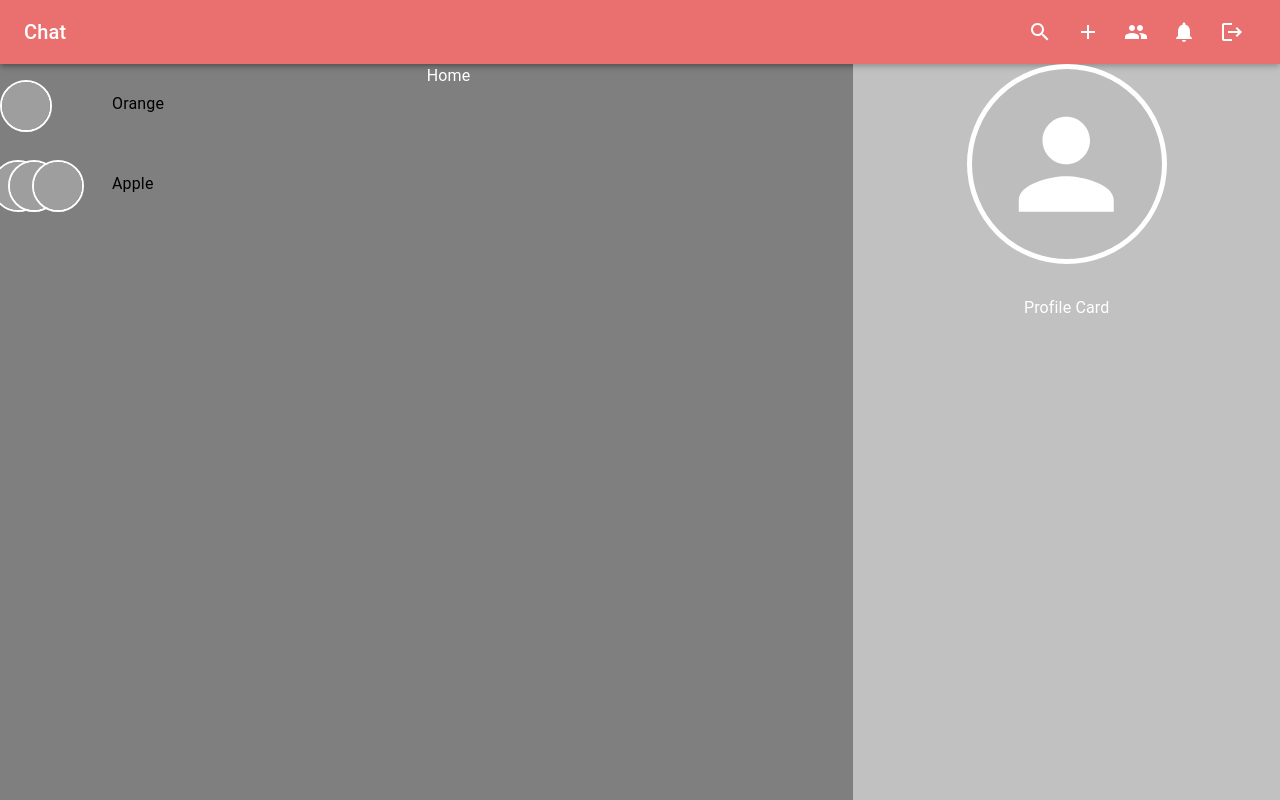
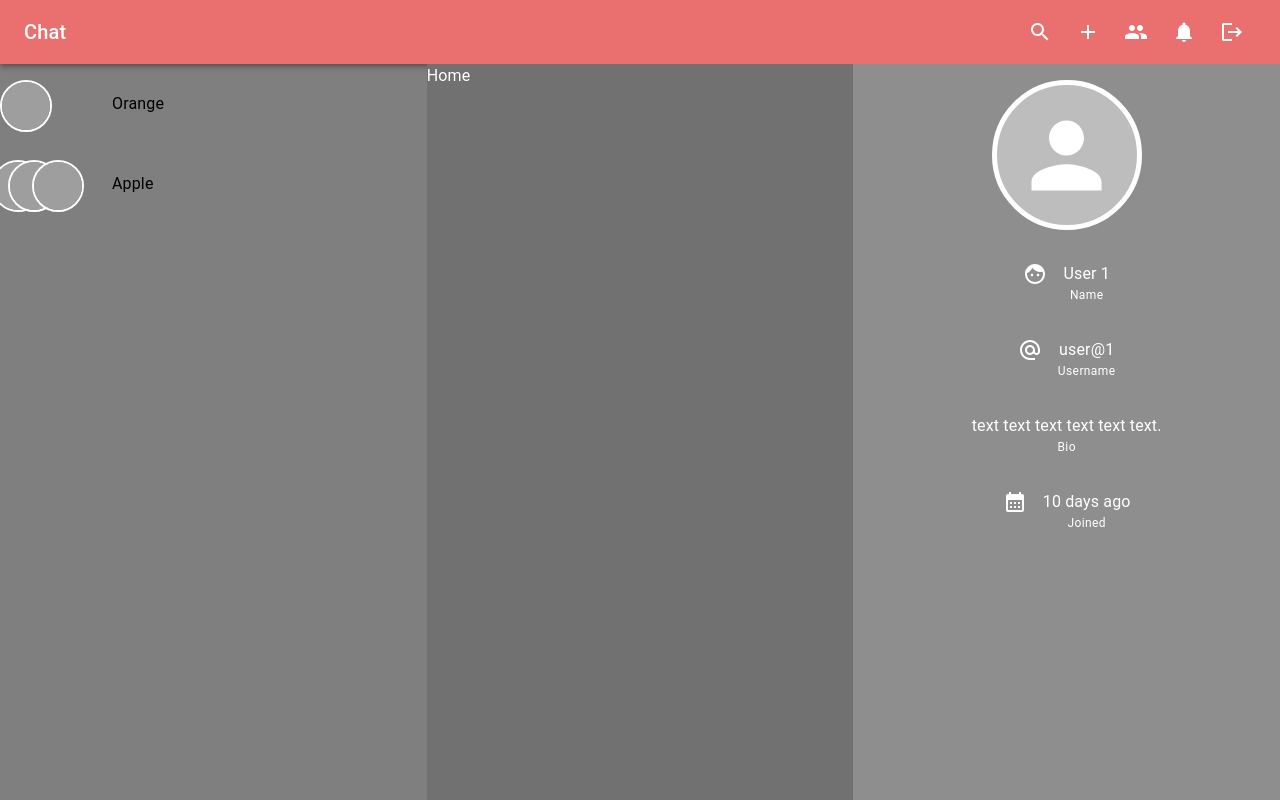
Before and after one commit to Bright-CodeHub/chat_app, a React (Vite) app: page / in a window 1280 px wide. Built offline with nearby package versions, Linux system fonts and the light colour scheme; grey boxes are pictures that could not be loaded.

Commit message:
work on profile section and dialogs

```diff
--- a/src/Components/layout/AppLayout.jsx
+++ b/src/Components/layout/AppLayout.jsx
@@ -39,11 +39,11 @@ const AppLayout = (WrappedComponent) => {
 
                     </Grid>
 
-                    <Grid size={{ sm: 'grow' }} sx={{ bgcolor: 'rgba(0,0,0,0.50)', height: '100%', display: { xs: 'none', sm: 'block' } }} >
+                    <Grid size={{ sm: 'grow' }} sx={{ bgcolor: 'rgb(113, 113, 113)', height: '100%', display: { xs: 'none', sm: 'block' } }} >
                         <WrappedComponent />
                     </Grid>
 
-                    <Grid size={4} sx={{ bgcolor: 'rgba(132, 132, 132, 0.5)', height: '100%', display: { xs: 'none', md: 'block' } }} >
+                    <Grid size={4} sx={{ bgcolor: 'rgb(142, 142, 142)', height: '100%', display: { xs: 'none', md: 'block' } }} >
                         <Profile />
                     </Grid>
 
--- a/src/Components/specific/Profile.jsx
+++ b/src/Components/specific/Profile.jsx
@@ -1,26 +1,45 @@
-import { Avatar, Stack } from '@mui/material'
 import React from 'react'
+import { Avatar, Stack, Typography } from '@mui/material'
+import { Face as FaceIcon, AlternateEmail as UserNameIcon, CalendarMonth as CalendarIcon } from '@mui/icons-material'
+import moment from 'moment'
 
 const Profile = () => {
     return (
-        <Stack spacing={'2rem'} sx={{ alignItems: 'center' }} >
+        <Stack spacing={'2rem'} sx={{ alignItems: 'center', mt: '1rem' }} >
             <Avatar sx={{
-                width: '200px',
-                height: '200px',
+                width: '150px',
+                height: '150px',
                 objectFit: 'contain',
                 border: '5px solid white'
             }} />
-            <ProfileCard heading={"Heading"} text={'text text text text text text.'} />
+            <ProfileCard heading={"Name"} text={'User 1'} Icon={<FaceIcon />} />
+            <ProfileCard heading={"Username"} text={'user@1'} Icon={<UserNameIcon />} />
+            <ProfileCard heading={"Bio"} text={'text text text text text text.'} />
+            <ProfileCard heading={"Joined"} text={moment(new Date(new Date().setDate(new Date().getDate() - 10))).fromNow()} Icon={<CalendarIcon />} />
         </Stack>
     )
 }
 
-const ProfileCard = ({ text, icon, heading }) => {
+
+const ProfileCard = ({ text, Icon, heading }) => {
 
     return (
-        <div>
-            Profile Card
-        </div>
+        <Stack
+            direction={'row'}
+            spacing={'1rem'}
+            sx={{
+                color: 'white',
+                textAlign: 'center'
+            }}>
+
+            {Icon && Icon}
+
+            <Stack>
+                <Typography variant='body1'>{text}</Typography>
+                <Typography variant='caption'>{heading}</Typography>
+            </Stack>
+
+        </Stack>
     )
 }
 
--- a/src/Components/specific/Search.jsx
+++ b/src/Components/specific/Search.jsx
@@ -1,8 +1,40 @@
+import { useInputValidation } from '6pp'
+import { Dialog, DialogTitle, List, ListItem, ListItemText, Stack, TextField } from '@mui/material'
 import React from 'react'
 
 const Search = () => {
+
+  const search = useInputValidation('')
+
+  const users = [1, 2, 3]
+
   return (
-    <div>Search</div>
+    <Dialog open >
+      <Stack sx={{ width: '25rem', p: '2rem' }} >
+
+        <DialogTitle>Find People</DialogTitle>
+
+        <TextField
+          label=''
+          value={search.value}
+          onChange={search.changeHandler}
+          variant='outlined'
+          size='small'
+
+        />
+
+        <List >
+          {
+            users.map((users, idx) => {
+              return <ListItem key={idx}>
+                <ListItemText />
+              </ListItem>
+            })
+          }
+        </List>
+
+      </Stack>
+    </Dialog>
   )
 }
 
--- a/src/Pages/Login.jsx
+++ b/src/Pages/Login.jsx
@@ -143,8 +143,6 @@ const Login = () => {
                                         src={avatar.preview}
                                     />
 
-
-
                                     <IconButton
                                         component='label'
                                         sx={{
```
